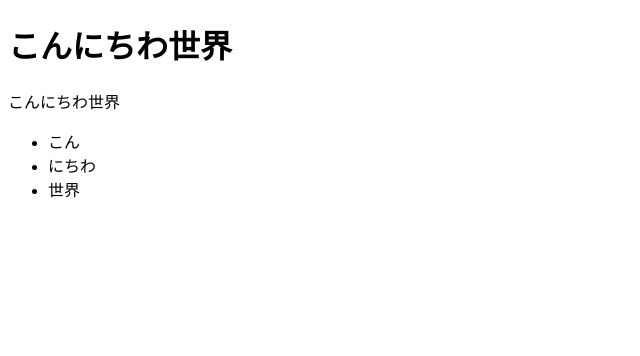
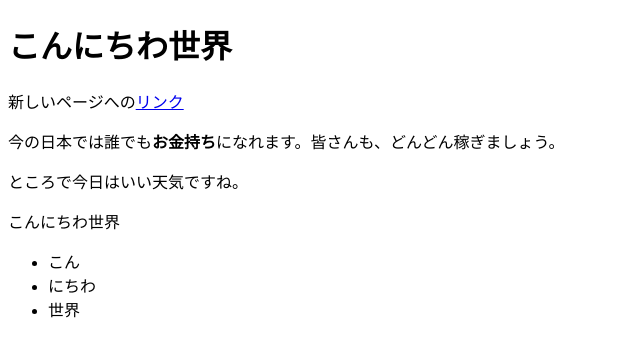
Before and after one commit to moriemonn/Webtest0519, a plain HTML site: page index.html in a window 1280 px wide. Shown: the whole page, without its empty margins (0-640 px from the left). Drawn offline with Linux system fonts and the light colour scheme.

Commit message:
Add files via upload

```diff
--- a/index.html
+++ b/index.html
@@ -8,6 +8,9 @@
 <body>
 <h1>こんにちわ世界
 </h1>
+<p>新しいページへの<a href="newpage.html">リンク</a></p>
+<p>今の日本では誰でも<strong>お金持ち</strong>になれます。皆さんも、どんどん稼ぎましょう。</p>
+<p>ところで今日はいい天気ですね。</p>
 <p>こんにちわ世界</p>
 <ul>
   <li>こん</li>
```
